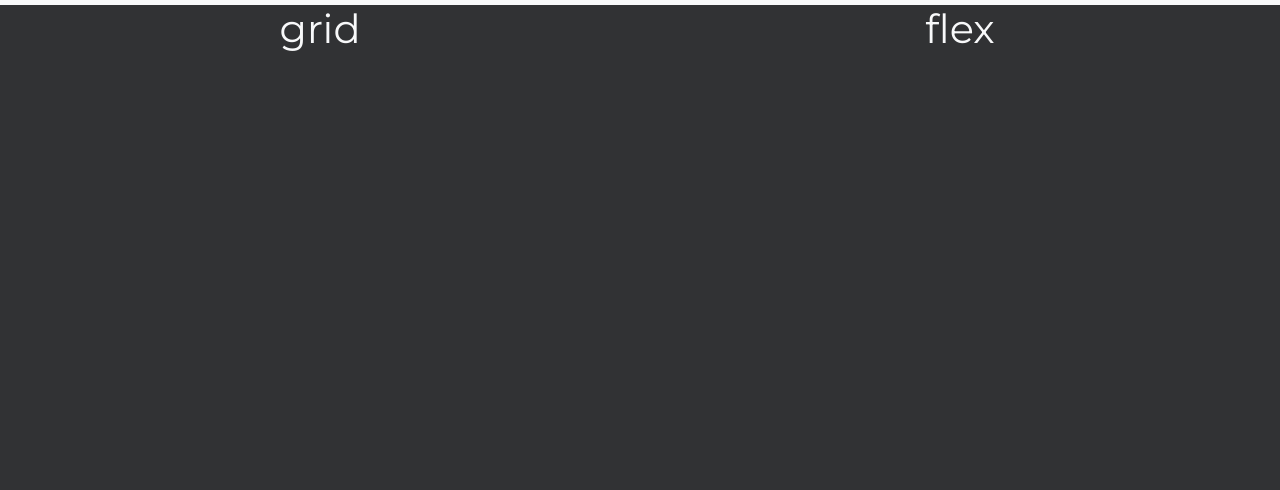
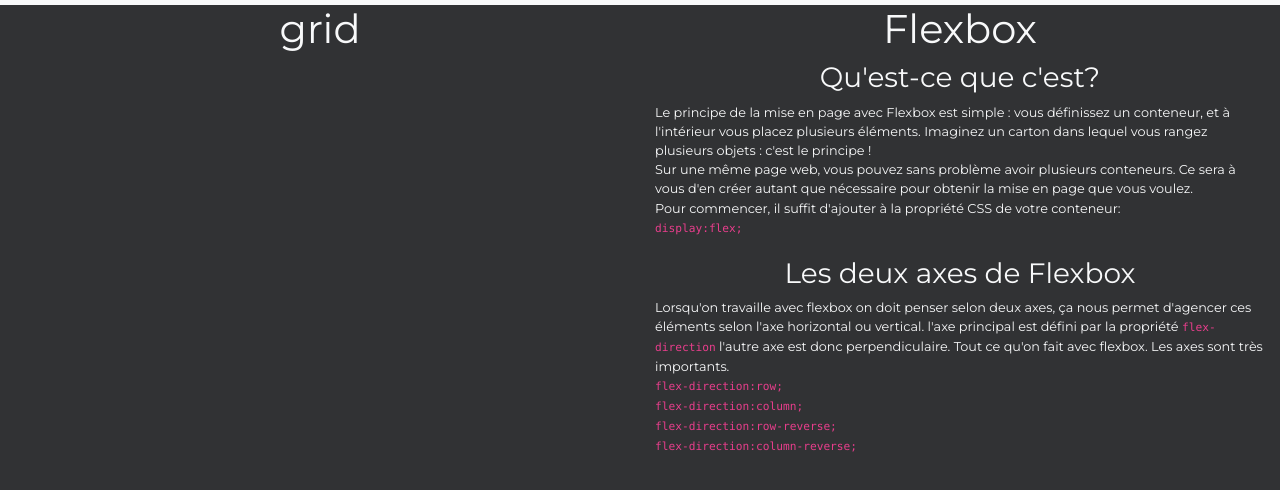
Before and after one commit to BlunT76/cssgrid, a website: page index.html in a window 1280 px wide. Shown: the part 70-560 px from the top of the page. Drawn offline with nearby package versions, Linux system fonts and the light colour scheme.

Commit message:
flex part in index

```diff
--- a/index.html
+++ b/index.html
@@ -45,7 +45,20 @@
                 <h1 class="text-center">grid</h1>
             </div>
             <div class="col-sm text-light">
-                <h1 class="text-center">flex</h1>
+                <h1 class="text-center">Flexbox</h1>
+                <h3 class="text-center">Qu'est-ce que c'est?</h3>
+                <p>Le principe de la mise en page avec Flexbox est simple : vous définissez un conteneur, et à l'intérieur vous placez plusieurs éléments. Imaginez un carton dans lequel vous rangez plusieurs objets : c'est le principe !</p>
+                <p>Sur une même page web, vous pouvez sans problème avoir plusieurs conteneurs. Ce sera à vous d'en créer autant que nécessaire pour obtenir la mise en page que vous voulez.</p>
+                <p>Pour commencer, il suffit d'ajouter à la propriété CSS de votre conteneur:<br/>
+                <code class="language-css">display:flex;</code></p>
+                <br/>
+                <h3 class="text-center">Les deux axes de Flexbox</h3>
+                <p>Lorsqu'on travaille avec flexbox on doit penser selon deux axes, ça nous permet d'agencer ces éléments selon l'axe horizontal ou vertical. l'axe principal est défini par la propriété <code class="language-css">flex-direction</code> l'autre axe est donc perpendiculaire. Tout ce qu'on fait avec flexbox. Les axes sont très importants.<br/>
+                <code class="language-css">flex-direction:row;<br/>
+                    flex-direction:column;<br/>
+                    flex-direction:row-reverse;<br/>
+                    flex-direction:column-reverse;</code></p>
+                <p></p>
             </div>
 
         </div>
```
Also changed, not shown: pageflex.html (+1 -1 lines).
